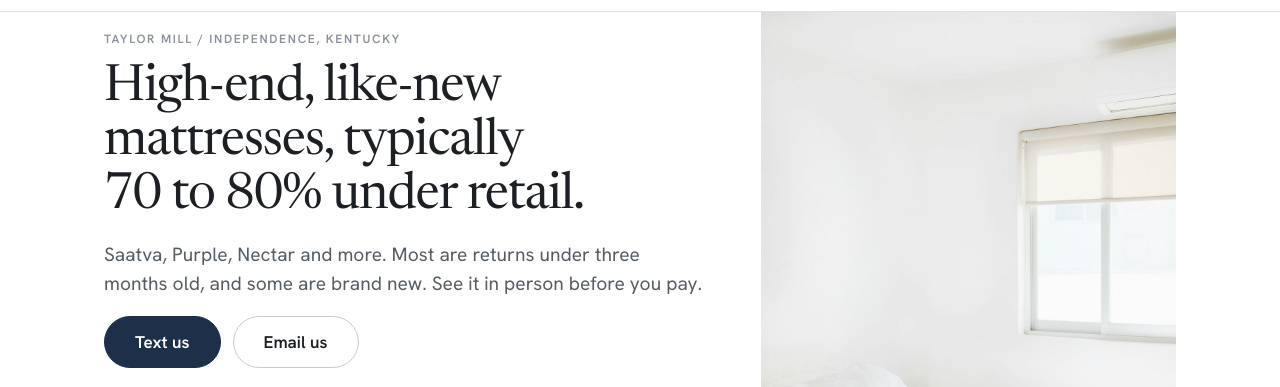
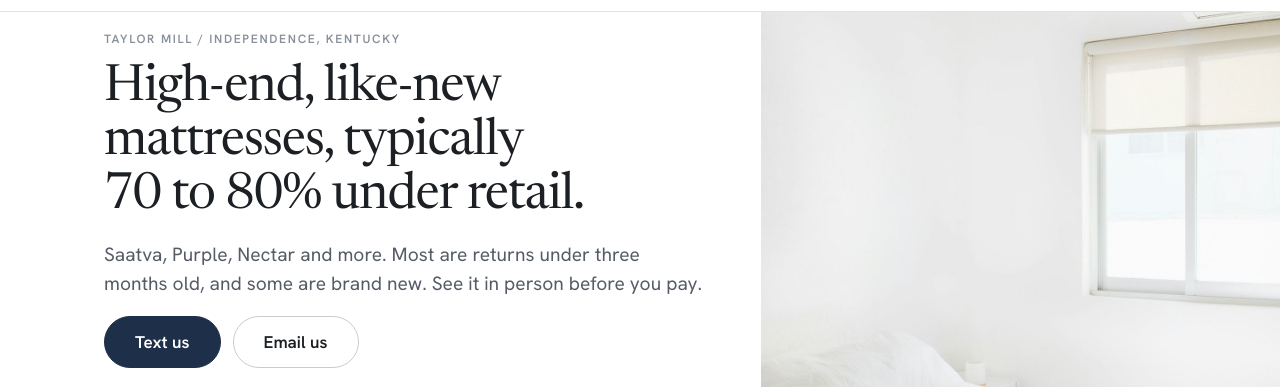
Before and after one commit to hdramos29-hub/parents-mattress-draft, a plain HTML site: page v4/index.html in a window 1280 px wide. Shown: the part 96-483 px from the top of the page. Drawn offline with Linux system fonts and the light colour scheme.

Commit message:
v4: wider layout on big screens, hero photo runs to the right edge
Co-Authored-By: Claude Fable 5.2 <noreply@anthropic.com>
Claude-Session: https://claude.ai/code/session_012AZFfWVWXXbJrPLGB7TwPn

```diff
--- a/v4/styles.css
+++ b/v4/styles.css
@@ -293,3 +293,22 @@ footer { background: var(--navy-deep); color: #9FACBF; padding: 26px 0; font-siz
   .starts li { padding: clamp(8px, 1.6vh, 14px) 0 clamp(9px, 1.8vh, 16px); }
   .st-v { font-size: clamp(32px, 5vh, 44px); }
 }
+
+/* Wide screens: use more of the width, and let the first photo run to the right edge */
+.hero { overflow: hidden; }
+@media (min-width: 1280px) {
+  .hero-photo { margin-right: calc((100vw - var(--max)) / -2 - var(--gutter)); }
+  .hero-photo img { border-radius: 0 0 0 6px; }
+}
+@media (min-width: 1500px) {
+  :root { --max: 1280px; }
+}
+/* The photo fills its column instead of setting the height of the first screen */
+@media (min-width: 760px) {
+  .hero-photo { position: relative; min-height: 560px; }
+  .hero-photo img { position: absolute; inset: 0; width: 100%; height: 100%; min-height: 0; }
+}
+@media (min-width: 760px) and (max-height: 880px) {
+  .hero-photo { min-height: clamp(380px, 70vh, 560px); }
+  .hero-photo img { min-height: 0; }
+}
```
